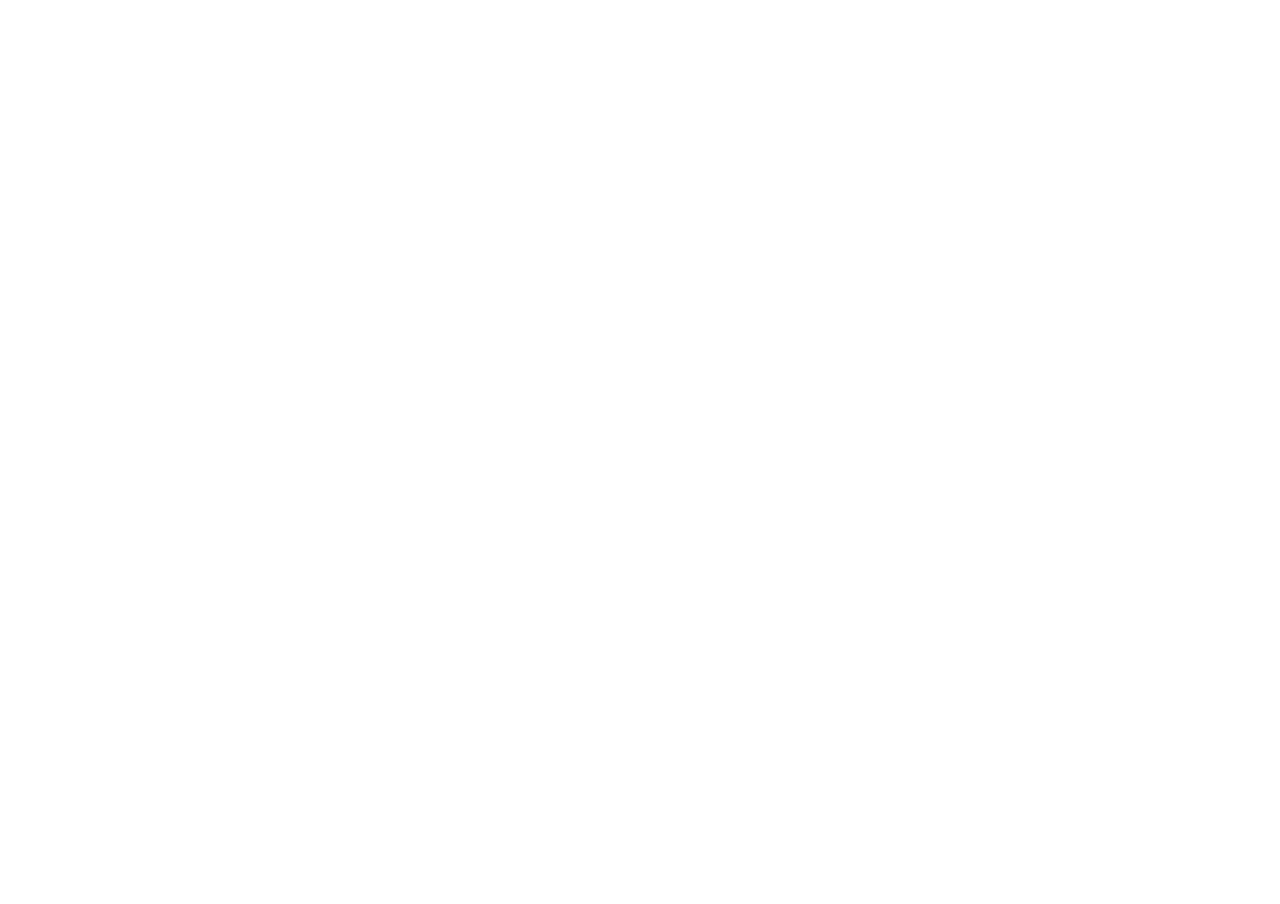
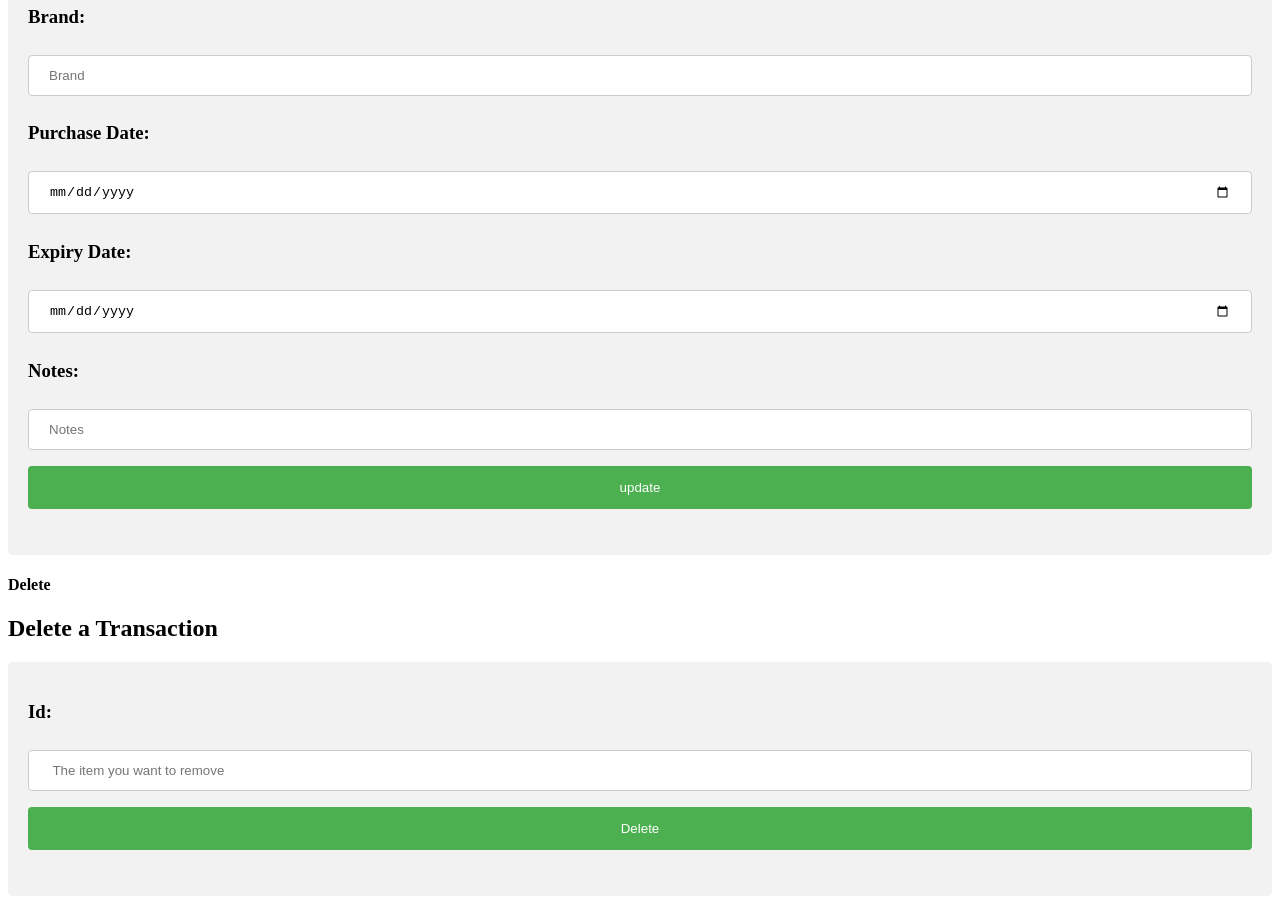
Before and after one commit to aaronsihamaya/fisher.grocery, an Angular app: page /list in a window 1280 px wide. Shown: the part 1580-2484 px from the top of the page. Before the commit the page ends 1263 px from the top, so only its background shows below. Built offline with nearby package versions, Linux system fonts and the light colour scheme; no server answers.

Commit message:
crud update

```diff
--- a/src/app/groceryitem-detail/groceryitem-detail.component.css
+++ b/src/app/groceryitem-detail/groceryitem-detail.component.css
@@ -0,0 +1,30 @@
+input[type=text],input[type=number],input[type=date]{
+  width: 100%;
+  padding: 12px 20px;
+  margin: 8px 0;
+  border: 1px solid #ccc;
+  border-radius: 4px;
+  box-sizing: border-box;
+}
+button {
+  width: 100%;
+  background-color: #4CAF50;
+  color: white;
+  padding: 14px 20px;
+  margin: 8px 0;
+  border: none;
+  border-radius: 4px;
+  cursor: pointer;
+}
+button:hover {
+  background-color: #45a049;
+}
+form {
+  border-radius: 5px;
+  background-color: #f2f2f2;
+  padding: 20px;
+
+}
+.container {
+  padding: 16px 300px;
+}
--- a/src/app/groceryitem-detail/groceryitem-detail.component.html
+++ b/src/app/groceryitem-detail/groceryitem-detail.component.html
@@ -21,35 +21,32 @@
 </form>
 </div>
 
-  <style>
-  input[type=text],input[type=number],input[type=date]{
-    width: 100%;
-    padding: 12px 20px;
-    margin: 8px 0;
-    border: 1px solid #ccc;
-    border-radius: 4px;
-    box-sizing: border-box;
-}
-button {
-    width: 100%;
-    background-color: #4CAF50;
-    color: white;
-    padding: 14px 20px;
-    margin: 8px 0;
-    border: none;
-    border-radius: 4px;
-    cursor: pointer;
-}
-button:hover {
-    background-color: #45a049;
-}
-form {
-    border-radius: 5px;
-    background-color: #f2f2f2;
-    padding: 20px;
+<h3>Update</h3>
 
-}
-.container {
-    padding: 16px 300px;
-}
-</style>
+<div class="container2">
+    <form action="/action_page.php">
+<h3>Id: </h3><input type="number" [formControl]= "updateId" placeholder="Id">
+<h3>Name: </h3><input type="text" [formControl]="updateName"placeholder="Name">
+<h3>Brand: </h3><input type="text" [formControl]="updateBrand"placeholder="Brand">
+<h3>Purchase Date: </h3><input type="date" [formControl]="updatePurchase"placeholder="Purchasedate">
+<h3>Expiry Date: </h3><input type="date" [formControl]="updateExpiry"placeholder="Expirationdate">
+<h3>Notes: </h3><input type="text" [formControl]="updateNotes"placeholder="Notes">
+<button type="button" (click)="updateItem()">update</button>
+<label id="SuccessLabel" style="visibility:hidden">Success! Your transaction has been updateed!</label>
+</form>
+</div>
+
+<h4>Delete</h4>
+
+<div class="w3-panel"></div>
+<div class="w3-panel"></div>
+<div class="w3-panel w3-leftbar w3-sand w3-xxlarge w3-serif">
+<h2>Delete a Transaction</h2></div>
+
+<div class="container3">
+    <form action="/action_page.php">
+        <h3>Id: </h3><input type="number" [formControl]= "deleteId"placeholder=" The item you want to remove">
+<button type="button" (click)="DeleteItem()">Delete</button>
+<label id="SuccessLabel" style="visibility:hidden">Success! Your transaction has been deleted!</label>
+</form>
+</div>
--- a/src/app/groceryitem-detail/groceryitem-detail.component.ts
+++ b/src/app/groceryitem-detail/groceryitem-detail.component.ts
@@ -20,6 +20,15 @@
 addPurchase = new FormControl();
 addExpiry = new FormControl();
 addNotes = new FormControl();
+
+updateId = new FormControl();
+updateName = new FormControl();
+updateBrand = new FormControl();
+updatePurchase = new FormControl();
+updateExpiry = new FormControl();
+updateNotes = new FormControl();
+
+deleteId = new FormControl();
 
 constructor(private _groceryitemsService : GroceryitemsService) { }
 
@@ -50,6 +59,28 @@
 
 const newItem : IItem = {Id: newId, Name: newName, Brand: newBrand, Purchasedate: newPdate, Expirationdate: newEdate, Notes: newNotes};
 this._groceryitemsService.postItem(newItem).subscribe(item => this.items.push(newItem));
+}
+updateItem() {
+  var updateId: number;
+  var updateName: string;
+  var updateBrand: string;
+  var updatePdate = new Date();
+  var updateEdate = new Date();
+  var updateNotes: string;
 
+updateId = this.updateId.value;
+updateName = this.updateName.value;
+updateBrand = this.updateBrand.value;
+updatePdate = this.updatePurchase.value;
+updateEdate = this.updateExpiry.value;
+updateNotes = this.updateNotes.value;
+
+const updateItem : IItem = {Id: updateId, Name: updateName, Brand: updateBrand, Purchasedate: updatePdate, Expirationdate: updateEdate, Notes: updateNotes};
+this._groceryitemsService.postItem(updateItem).subscribe(item => this.items.push(updateItem));
+}
+deleteItem() {
+  var delId : number;
+  delId = this.deleteId.value;
+  this._groceryitemsService.deleteItem(delId).subscribe();
 }
 }
--- a/src/app/groceryitems/groceryitems.service.ts
+++ b/src/app/groceryitems/groceryitems.service.ts
@@ -20,4 +20,12 @@
   postItem(item : IItem): Observable<IItem[]> {
     return this._http.post<IItem[]>(this.itemsUrl, item);
   }
+  putItem(item : IItem): Observable<IItem[]> {
+    return this._http.put<IItem[]>(this.itemsUrl, item);
+  }
+  deleteItem(id : number): Observable<IItem[]> {
+    var delId = id.toString();
+    return this._http.delete<IItem[]>(this.itemsUrl + "/" + delId);
+  }
+
 }
```
